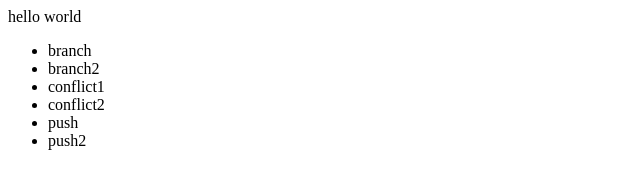
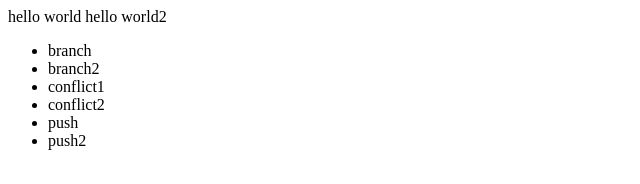
Before and after one commit to kimjoohyuk/infiniq, a plain HTML site: page index.html in a window 1280 px wide. Shown: the whole page, without its empty margins (0-640 px from the left). Drawn offline with Linux system fonts and the light colour scheme.

Commit message:
해드테그내용수정

```diff
--- a/index.html
+++ b/index.html
@@ -1,6 +1,8 @@
 <html>
   <body>
-    <header> hello world </header>
+    <header> hello world
+            hello world2
+     </header>
   <ul>
     <li>branch</li>
     <li>branch2</li>
```
